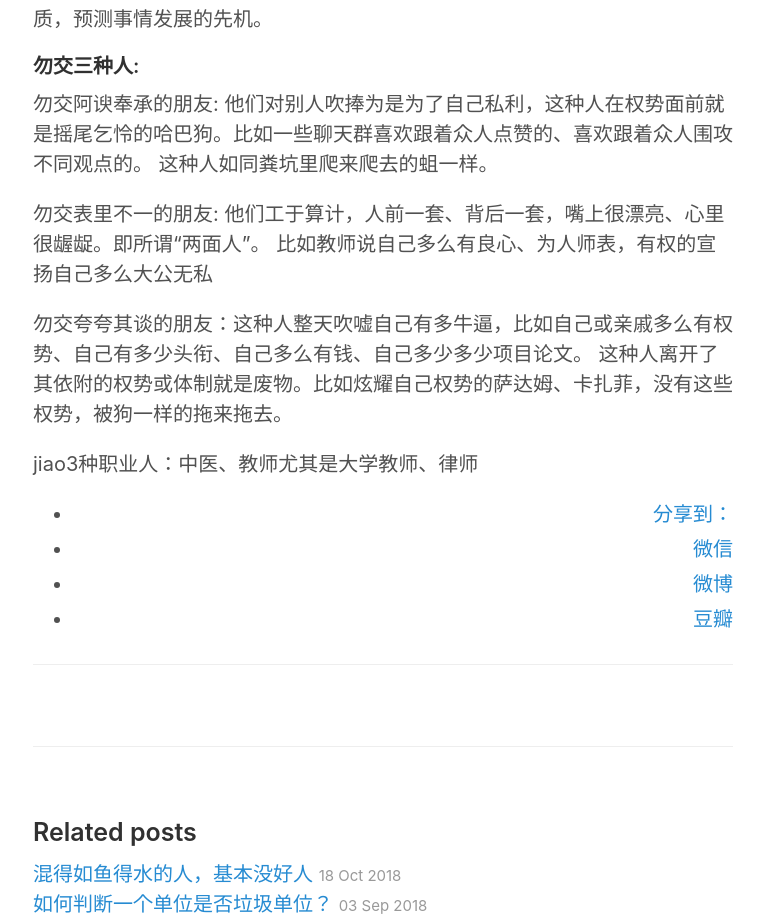
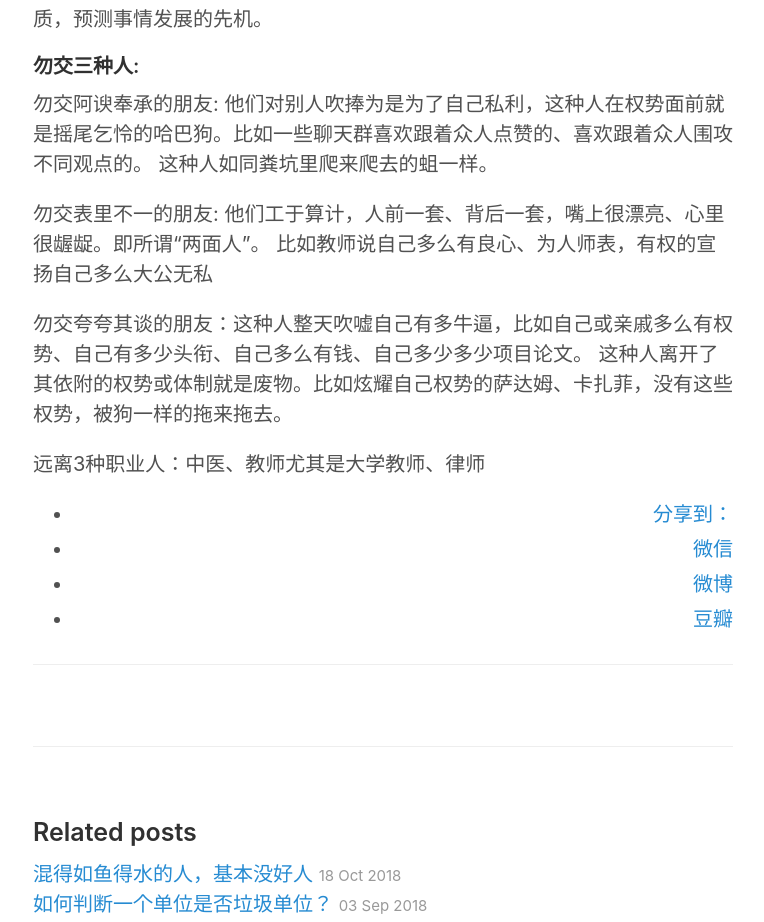
Before and after one commit to hwdong/hwdong-old.github.io, a Jekyll site: the page built from _posts/2018-10-26-交友远离3种人.md, in a window 1280 px wide. Shown: the part 442-1364 px from the top of the page, without its empty margins (257-1021 px from the left). Built offline with Jekyll 4.4.1, drawn with Linux system fonts in a browser that asks for light colours; comment, search, counter and statistics services are not loaded.

Commit message:
Update 2018-10-26-交友远离3种人.md

```diff
--- a/_posts/2018-10-26-交友远离3种人.md
+++ b/_posts/2018-10-26-交友远离3种人.md
@@ -29,4 +29,4 @@ tags:
 勿交夸夸其谈的朋友：这种人整天吹嘘自己有多牛逼，比如自己或亲戚多么有权势、自己有多少头衔、自己多么有钱、自己多少多少项目论文。
 这种人离开了其依附的权势或体制就是废物。比如炫耀自己权势的萨达姆、卡扎菲，没有这些权势，被狗一样的拖来拖去。
 
-jiao3种职业人：中医、教师尤其是大学教师、律师
+远离3种职业人：中医、教师尤其是大学教师、律师
```
